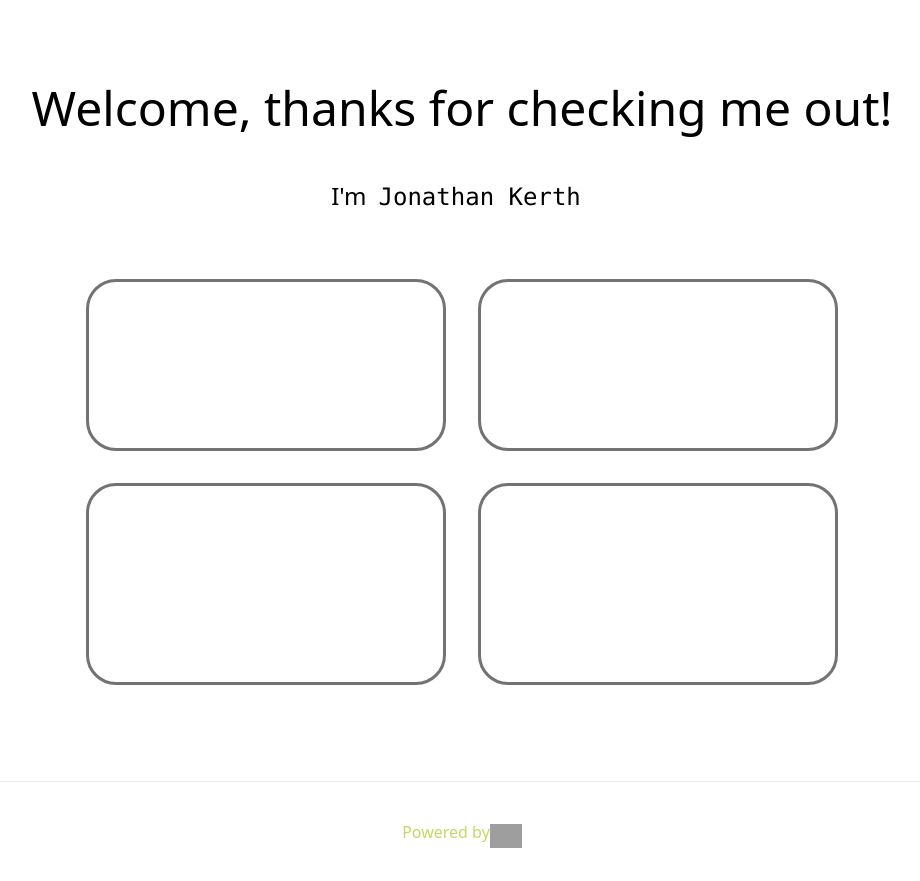
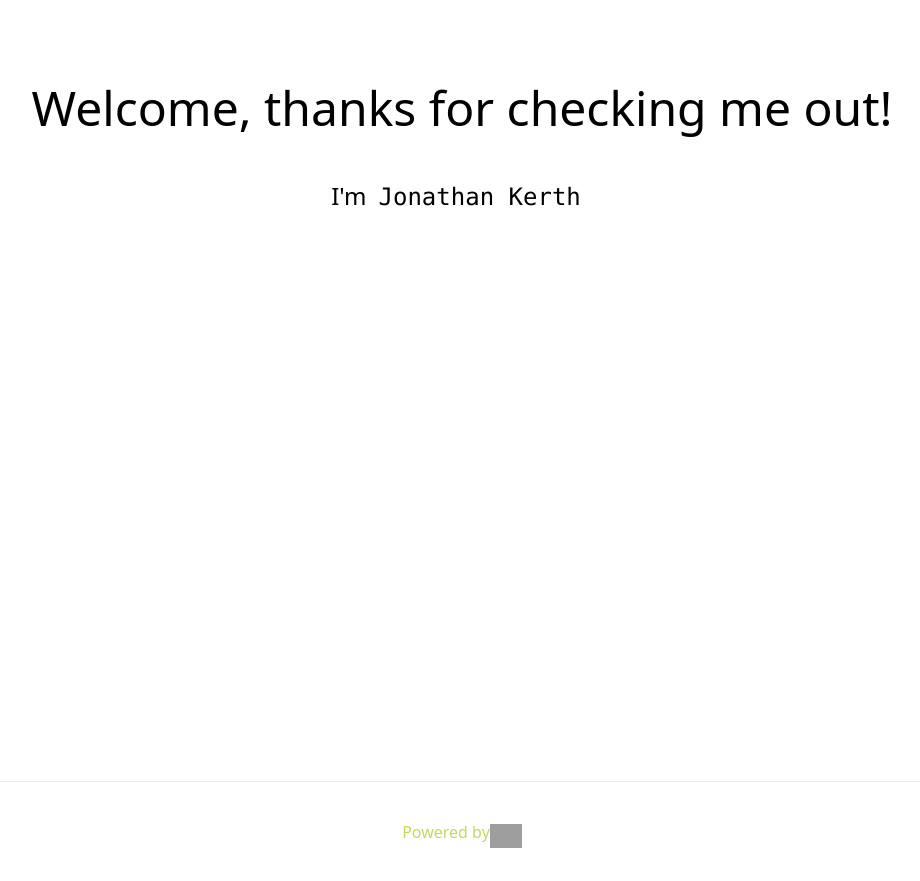
Before and after one commit to jonathankerth/my-portfolio, a Next.js app: page / in a window 1280 px wide. Shown: the whole page, without its empty margins (178-1098 px from the left). Built offline with nearby package versions, Linux system fonts and the light colour scheme; grey boxes are pictures that could not be loaded.

Commit message:
change card box outline to white

```diff
--- a/src/styles/Home.module.css
+++ b/src/styles/Home.module.css
@@ -93,7 +93,7 @@
 	text-align: left;
 	color: #ffffff;
 	text-decoration: none;
-	border: 3px solid #747272;
+	border: 3px solid #fff;
 	border-radius: 30px;
 	transition: color 0.15s ease, border-color 0.15s ease;
 }
```
